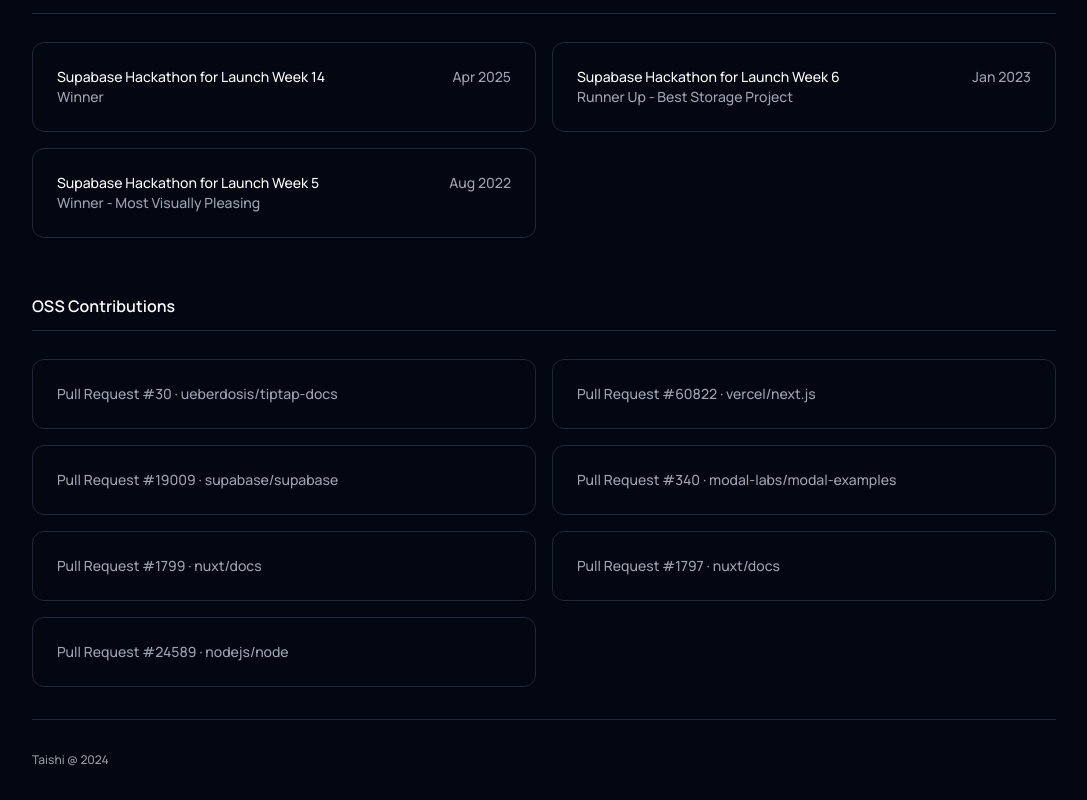
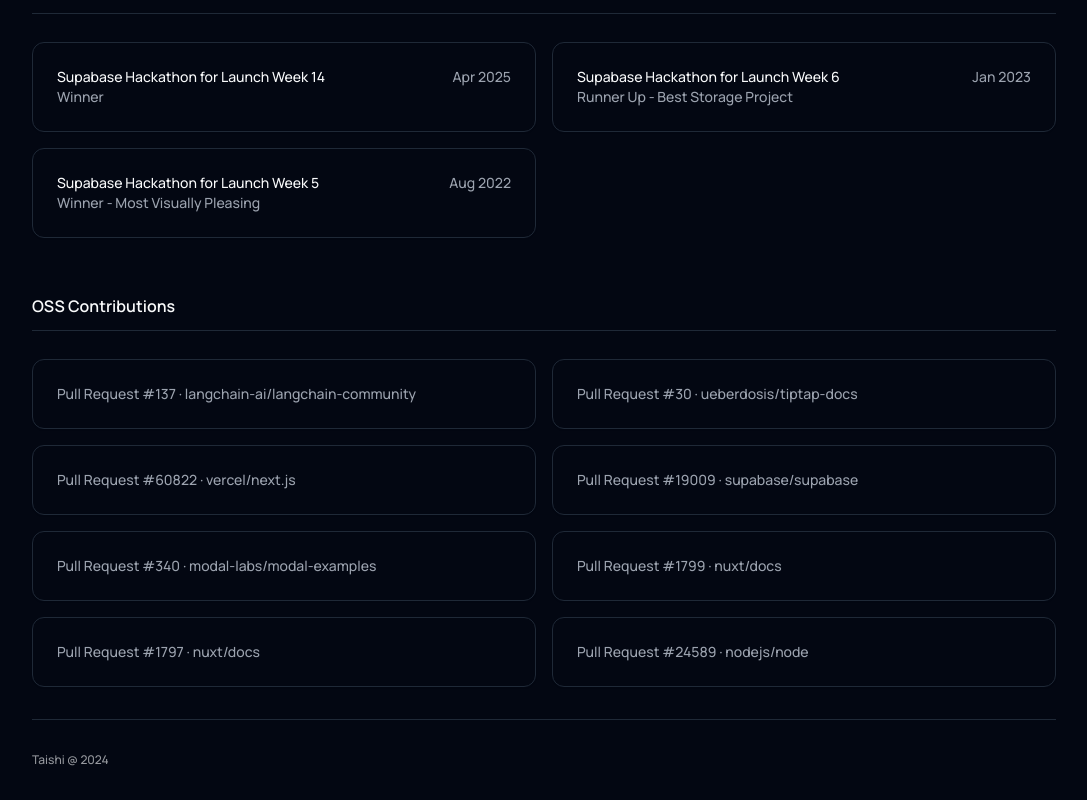
Before and after one commit to taishikato/portfolio-2, a Next.js app: page / in a window 1280 px wide. Shown: the part 2013-2813 px from the top of the page, without its empty margins (96-1183 px from the left). Built offline with nearby package versions, Linux system fonts and the light colour scheme.

Commit message:
Add new OSS contribution: Pull Request #137 from langchain-ai/langchain-community

```diff
--- a/src/components/oss-contributions.tsx
+++ b/src/components/oss-contributions.tsx
@@ -1,6 +1,10 @@
 import { Card, CardDescription, CardHeader } from "@/components/ui/card";
 
 const list = [
+  {
+    title: "Pull Request #137 · langchain-ai/langchain-community",
+    url: "https://github.com/langchain-ai/langchain-community/pull/137",
+  },
   {
     title: "Pull Request #30 · ueberdosis/tiptap-docs",
     url: "https://github.com/ueberdosis/tiptap-docs/pull/30",
```
